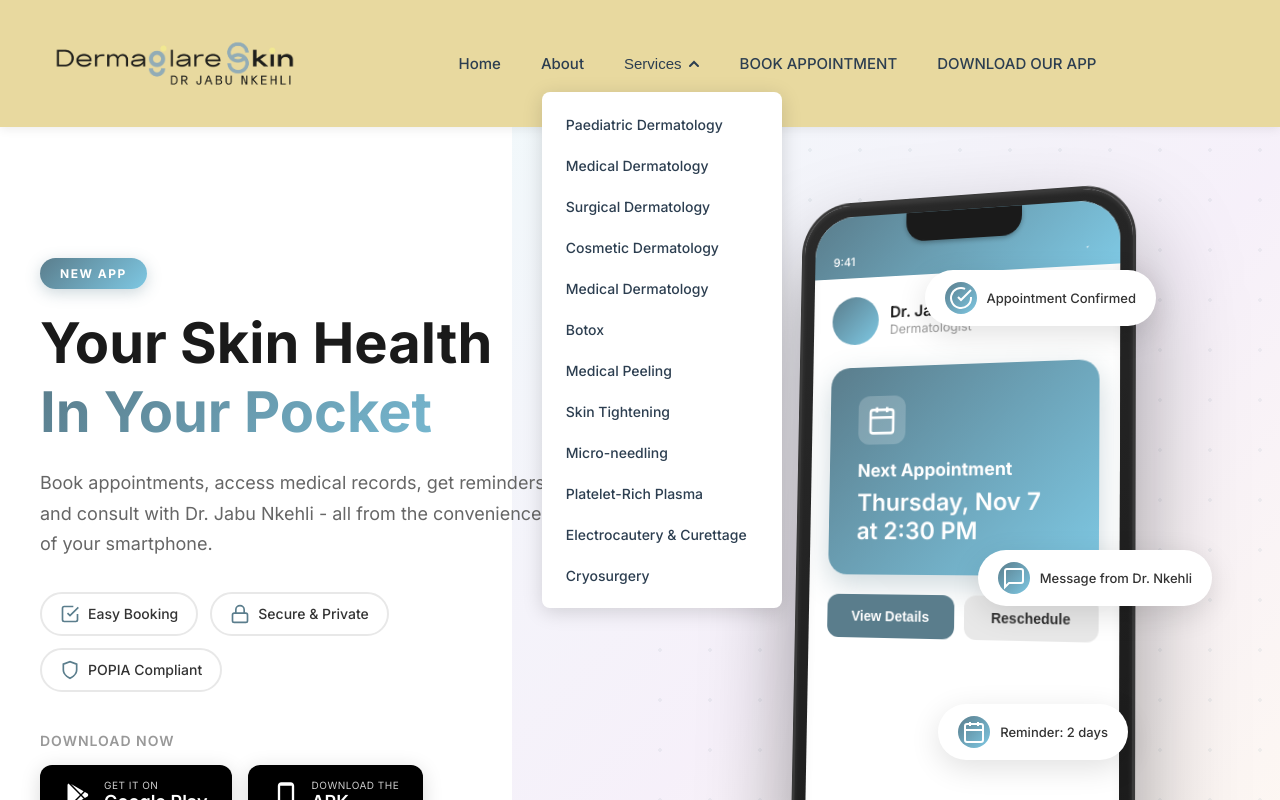
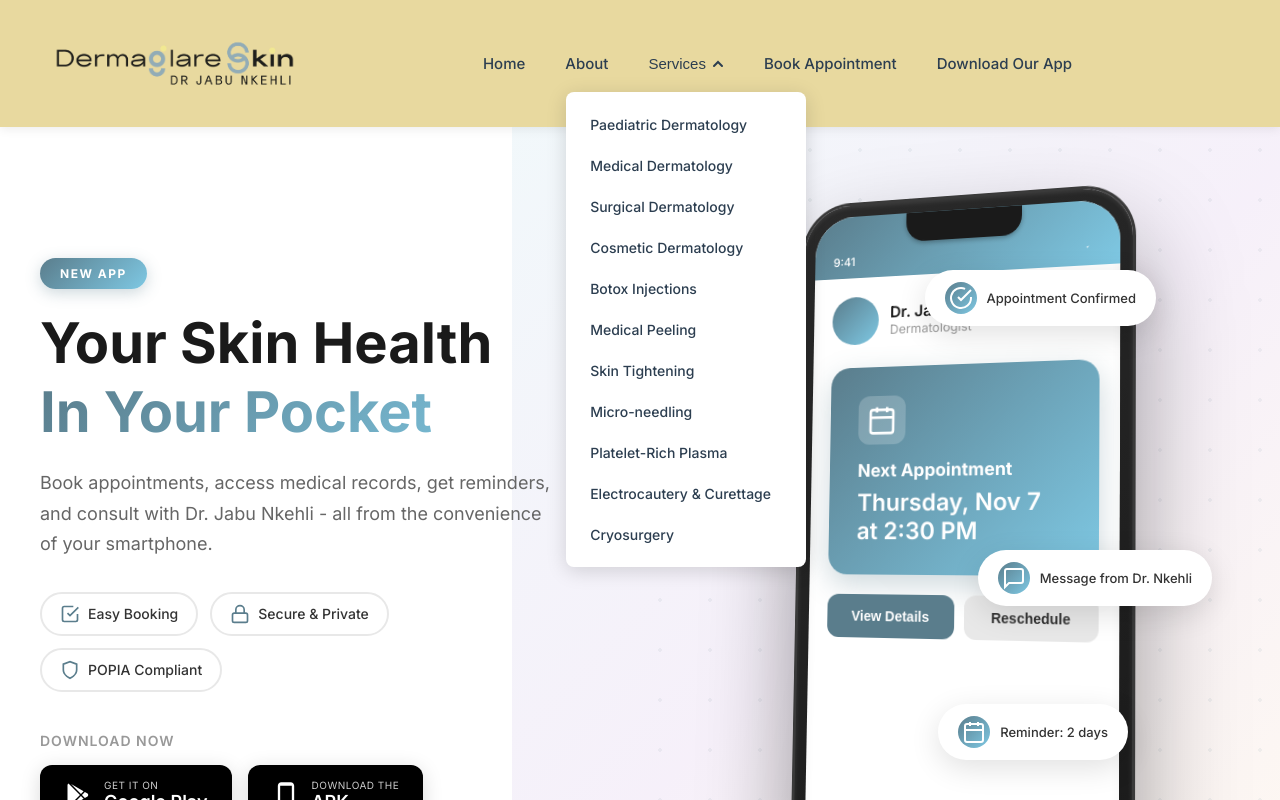
Before and after one commit to Vusi-Kunene-Matlou/dermaglare-marketing-webapp, a Next.js app: page /download-app in a window 1280 px wide. Both pictures are taken after a click on the button "Services". Shown: the top 800 px of the page. Built offline with nearby package versions, Linux system fonts and the light colour scheme.

Commit message:
Updated website content and UI

```diff
--- a/app/download-app/page.tsx
+++ b/app/download-app/page.tsx
@@ -56,7 +56,7 @@
 
 
                   <a
-                    href="https://vusi-kunene-matlou.github.io/"
+                    href="https://drive.google.com/file/d/1Pq87nLJqTgMR02rzNaOzMXQ6iZQhE2as/view?usp=sharing"
                     target="_blank"
                     rel="noopener noreferrer"
                     className="store-btn store-btn-google"
@@ -275,7 +275,7 @@
             Join thousands of patients already using Dermaglare Skin App
           </p>
           <div className="cta-buttons">
-            <a href="https://vusi-kunene-matlou.github.io/" className="cta-btn cta-btn-primary">
+            <a href="https://drive.google.com/file/d/1Pq87nLJqTgMR02rzNaOzMXQ6iZQhE2as/view?usp=sharing" className="cta-btn cta-btn-primary">
               Download App
             </a>
 
--- a/components/Header.tsx
+++ b/components/Header.tsx
@@ -16,11 +16,16 @@
     setIsServicesOpen(!isServicesOpen);
   };
 
+  const closeMenu = () => {
+    setIsMenuOpen(false);
+    setIsServicesOpen(false);
+  };
+
   return (
     <header className="site-header">
       <div className="header-container">
         <div className="logo">
-          <Link href="/">
+          <Link href="/" onClick={closeMenu}>
             <div className="logo-text">
               <img src="/images/logo.png" alt="Dermaglare Logo" className="hero-img" />
             </div>
@@ -30,12 +35,12 @@
         <nav className={`main-nav ${isMenuOpen ? 'active' : ''}`}>
           <ul className="nav-list">
             <li>
-              <Link href="/" className="nav-link" onClick={() => setIsMenuOpen(false)}>
+              <Link href="/" className="nav-link" onClick={closeMenu}>
                 Home
               </Link>
             </li>
             <li>
-              <Link href="/about" className="nav-link" onClick={() => setIsMenuOpen(false)}>
+              <Link href="/about" className="nav-link" onClick={closeMenu}>
                 About
               </Link>
             </li>
@@ -51,89 +56,93 @@
               </button>
               <ul className="dropdown-menu">
                 <li>
-                  <Link href="/services/paediatric" onClick={() => setIsMenuOpen(false)}>
+                  <Link href="/services/paediatric" onClick={closeMenu}>
                     Paediatric Dermatology
                   </Link>
                 </li>
                 <li>
-                  <Link href="/services/medical" onClick={() => setIsMenuOpen(false)}>
+                  <Link href="/services/medical" onClick={closeMenu}>
                     Medical Dermatology
                   </Link>
                 </li>
                 <li>
-                  <Link href="/services/surgical" onClick={() => setIsMenuOpen(false)}>
+                  <Link href="/services/surgical" onClick={closeMenu}>
                     Surgical Dermatology
                   </Link>
                 </li>
                 <li>
-                  <Link href="/services/cosmetic" onClick={() => setIsMenuOpen(false)}>
+                  <Link href="/services/cosmetic" onClick={closeMenu}>
                     Cosmetic Dermatology
                   </Link>
                 </li>
-
                 <li>
-                  <Link href="/services/medical" onClick={() => setIsMenuOpen(false)}>
-                    Medical Dermatology
+                  <Link href="/services/botox" onClick={closeMenu}>
+                    Botox Injections
                   </Link>
                 </li>
-
                 <li>
-                  <Link href="/services/botox" onClick={() => setIsMenuOpen(false)}>
-                    Botox
-                  </Link>
-                </li>
-
-                <li>
-                  <Link href="/services/peeling" onClick={() => setIsMenuOpen(false)}>
+                  <Link href="/services/peeling" onClick={closeMenu}>
                     Medical Peeling
                   </Link>
                 </li>
-
                 <li>
-                  <Link href="/services/skin-tightening" onClick={() => setIsMenuOpen(false)}>
+                  <Link href="/services/skin-tightening" onClick={closeMenu}>
                     Skin Tightening
                   </Link>
                 </li>
-
                 <li>
-                  <Link href="/services/micro-needling" onClick={() => setIsMenuOpen(false)}>
+                  <Link href="/services/micro-needling" onClick={closeMenu}>
                     Micro-needling
                   </Link>
                 </li>
-
                 <li>
-                  <Link href="/services/prp " onClick={() => setIsMenuOpen(false)}>
+                  <Link href="/services/prp" onClick={closeMenu}>
                     Platelet-Rich Plasma
                   </Link>
                 </li>
-
                 <li>
-                  <Link href="/services/electrocautery " onClick={() => setIsMenuOpen(false)}>
+                  <Link href="/services/electrocautery" onClick={closeMenu}>
                     Electrocautery & Curettage
                   </Link>
                 </li>
-
                 <li>
-                  <Link href="/services/cryosurgery " onClick={() => setIsMenuOpen(false)}>
+                  <Link href="/services/cryosurgery" onClick={closeMenu}>
                     Cryosurgery
                   </Link>
                 </li>
-
               </ul>
             </li>
             <li>
-              <Link href="https://dermaglare-patient-portal.vercel.app" className="nav-link" onClick={() => setIsMenuOpen(false)}>
-                BOOK APPOINTMENT
+              <Link href="https://dermaglare-patient-portal.vercel.app" className="nav-link" onClick={closeMenu}>
+                Book Appointment
               </Link>
             </li>
             <li>
-             <Link href="/download-app" className="nav-link" onClick={() => setIsMenuOpen(false)}>
-                DOWNLOAD OUR APP
+              <Link href="/download-app" className="nav-link" onClick={closeMenu}>
+                Download Our App
               </Link>
             </li>
           </ul>
         </nav>
 
+        {/* Mobile Menu Toggle Button - THIS WAS MISSING! */}
+        <div className="header-actions">
+          <button
+            className={`mobile-menu-toggle ${isMenuOpen ? 'active' : ''}`}
+            onClick={toggleMenu}
+            aria-label="Toggle menu"
+            aria-expanded={isMenuOpen}
+          >
+            <span className="hamburger-line"></span>
+            <span className="hamburger-line"></span>
+            <span className="hamburger-line"></span>
+          </button>
+        </div>
+
+        {/* Overlay for mobile menu */}
+        {isMenuOpen && (
+          <div className="menu-overlay" onClick={closeMenu}></div>
+        )}
       </div>
     </header>
   );
```
Also changed, not shown: components/head.tsx (added).
